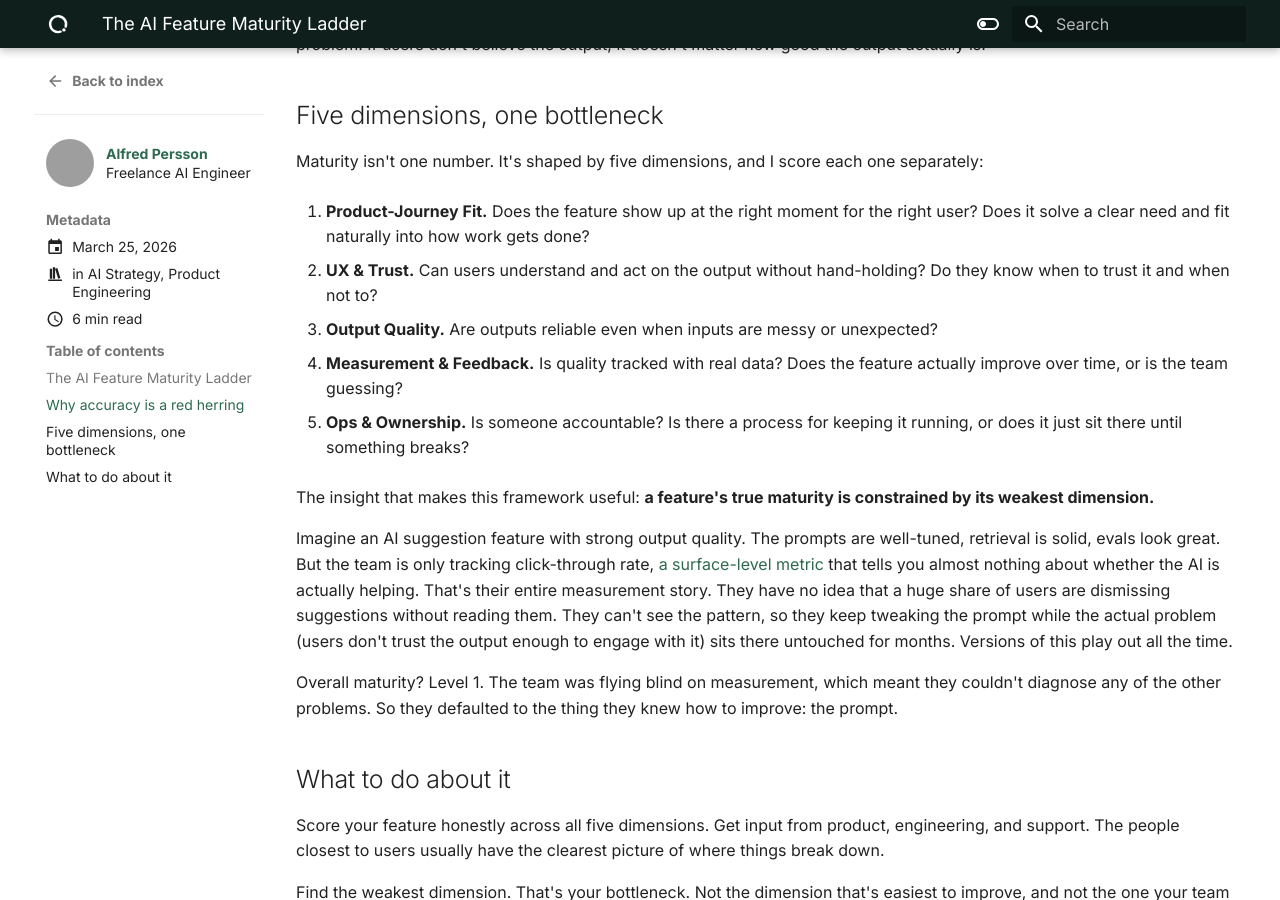
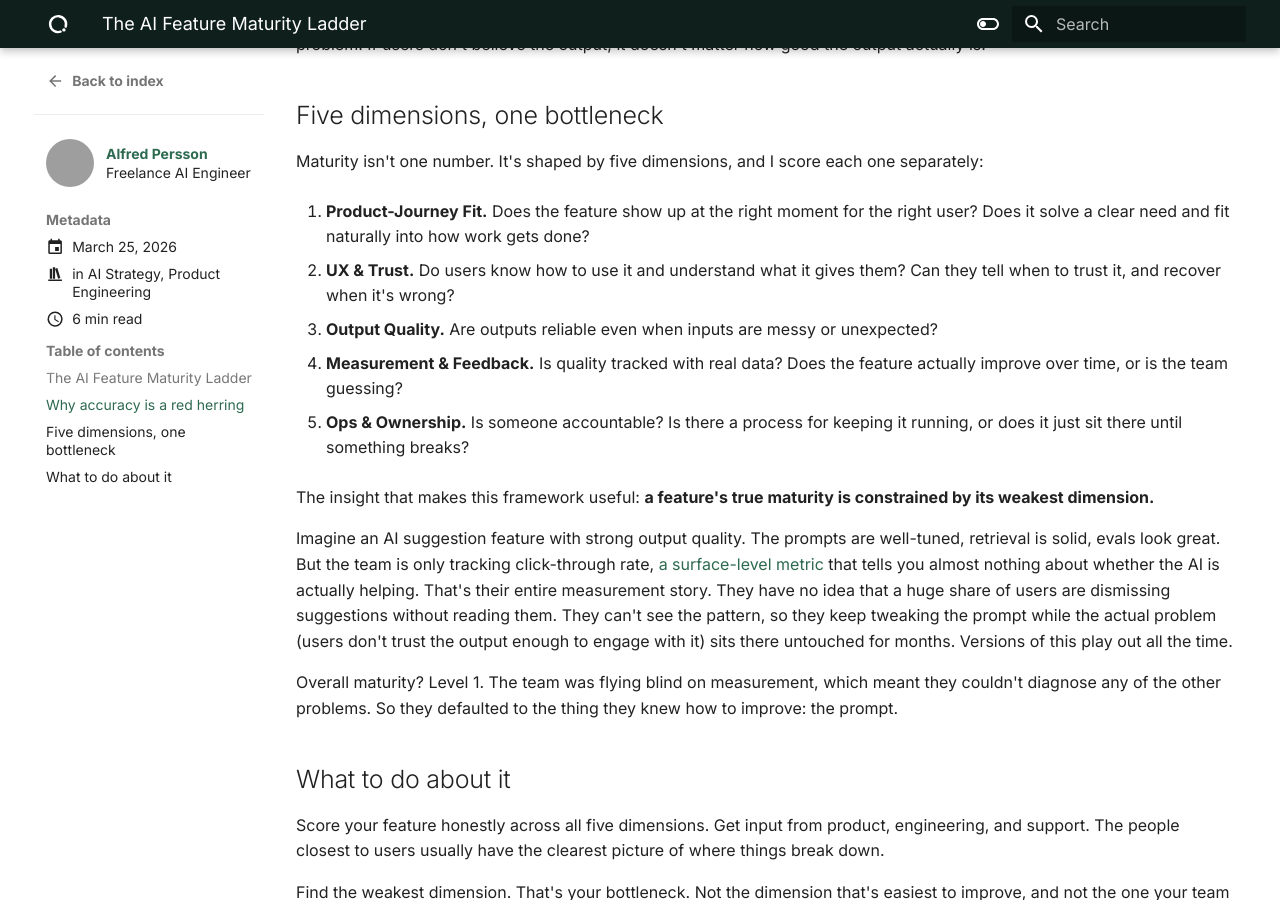
Before and after one commit to alfredpersson/personal-website, an MkDocs documentation site: the page built from docs/blog/posts/ai-feature-maturity-ladder.md, in a window 1280 px wide and 900 px high, scrolled down 1700 px. Built offline with MkDocs 1.6.1 and Material for MkDocs 9.7.7, drawn with Linux system fonts in a browser that asks for light colours; grey boxes are pictures that could not be loaded.

Commit message:
Update UX & Trust description

```diff
--- a/docs/blog/posts/ai-feature-maturity-ladder.md
+++ b/docs/blog/posts/ai-feature-maturity-ladder.md
@@ -53,7 +53,7 @@ Maturity isn't one number. It's shaped by five dimensions, and I score each one
 
 1. **Product-Journey Fit.** Does the feature show up at the right moment for the right user? Does it solve a clear need and fit naturally into how work gets done?
 
-2. **UX & Trust.** Can users understand and act on the output without hand-holding? Do they know when to trust it and when not to?
+2. **UX & Trust.** Do users know how to use it and understand what it gives them? Can they tell when to trust it, and recover when it's wrong?
 
 3. **Output Quality.** Are outputs reliable even when inputs are messy or unexpected?
 
```
